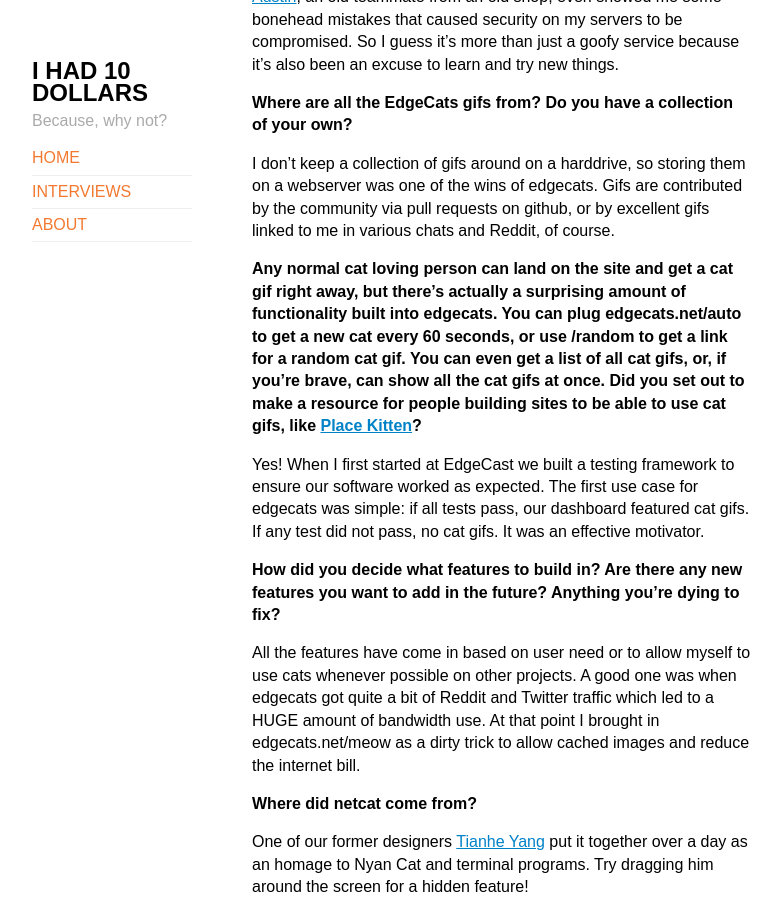
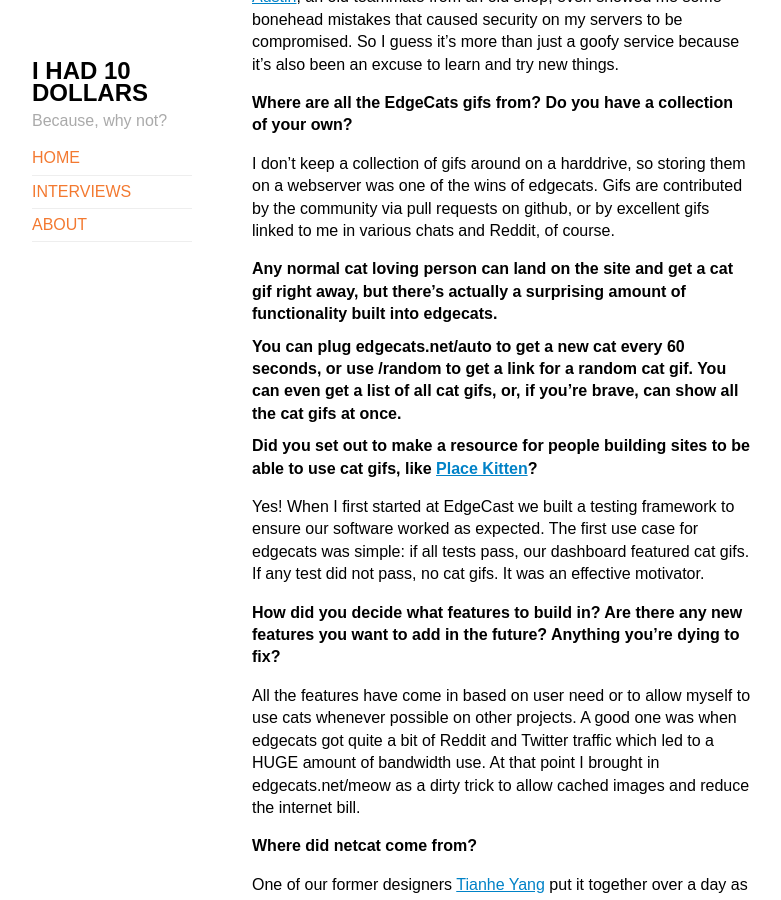
Before and after one commit to 10dollars/tendollars.github.io.raw, a Jekyll site: the page built from _posts/2014-04-30-carlo-flores.md, in a window 1280 px wide and 900 px high, scrolled down 960 px. Shown: the whole window, without its empty margins (248-1029 px from the left). Built offline with Jekyll 4.4.1, drawn with Linux system fonts in a browser that asks for light colours.

```diff
--- a/_posts/2014-04-30-carlo-flores.md
+++ b/_posts/2014-04-30-carlo-flores.md
@@ -20,7 +20,11 @@ It's really just a little [Node.js](http://nodejs.org) app using [Express.js](ht
 
 I don't keep a collection of gifs around on a harddrive, so storing them on a webserver was one of the wins of edgecats.  Gifs are contributed by the community via pull requests on github, or by excellent gifs linked to me in various chats and Reddit, of course.
 
-#### Any normal cat loving person can land on the site and get a cat gif right away, but there's actually a surprising amount of functionality built into edgecats. You can plug edgecats.net/auto to get a new cat every 60 seconds, or use /random to get a link for a random cat gif. You can even get a list of all cat gifs, or, if you're brave, can show all the cat gifs at once. Did you set out to make a resource for people building sites to be able to use cat gifs, like [Place Kitten](http://placekitten.com/)?
+#### Any normal cat loving person can land on the site and get a cat gif right away, but there's actually a surprising amount of functionality built into edgecats.
+
+#### You can plug edgecats.net/auto to get a new cat every 60 seconds, or use /random to get a link for a random cat gif. You can even get a list of all cat gifs, or, if you're brave, can show all the cat gifs at once.
+
+#### Did you set out to make a resource for people building sites to be able to use cat gifs, like [Place Kitten](http://placekitten.com/)?
 
 Yes!  When I first started at EdgeCast we built a testing framework to ensure our software worked as expected.  The first use case for edgecats was simple: if all tests pass, our dashboard featured cat gifs.  If any test did not pass, no cat gifs.  It was an effective motivator.
 
```
